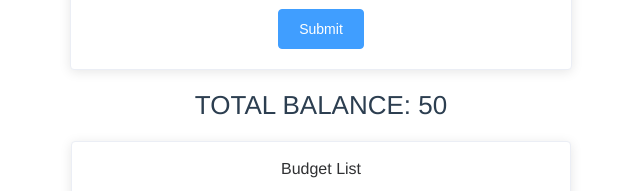
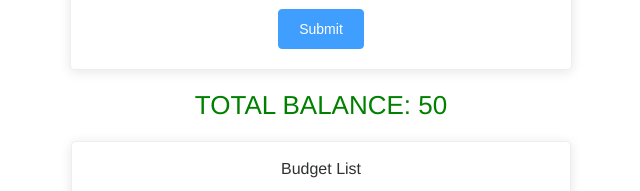
Before and after one commit to Pavel-VV/Budget-app, a Vue app in the folder budget-app/: page / in a window 1280 px wide. Shown: the part 378-569 px from the top of the page, without its empty margins (319-959 px from the left). Built offline with nearby package versions, Linux system fonts and the light colour scheme.

Commit message:
finish third homework variant one

```diff
--- a/budget-app/src/components/TotalBalance.vue
+++ b/budget-app/src/components/TotalBalance.vue
@@ -1,5 +1,15 @@
 <template>
-  <div class="total-value">Total Balance: {{total}} </div>
+  <div>
+    <template v-if="total > 0">
+      <div class="total-value balance-positive">Total Balance: {{total}} </div>
+    </template>
+    <template v-else-if="total === 0">
+      <div class="total-value balance-neutral">Total Balance: {{total}} </div>
+    </template>
+    <template v-else>
+      <div class="total-value balance-negative">Total Balance: {{total}} </div>
+    </template>
+  </div>
 </template>
 
 <script>
@@ -23,4 +33,15 @@ export default {
   text-align: center;
 }
 
+.balance-positive {
+  color: green;
+}
+
+.balance-neutral {
+  color: black;
+}
+
+.balance-negative {
+  color: red;
+}
 </style>
```
